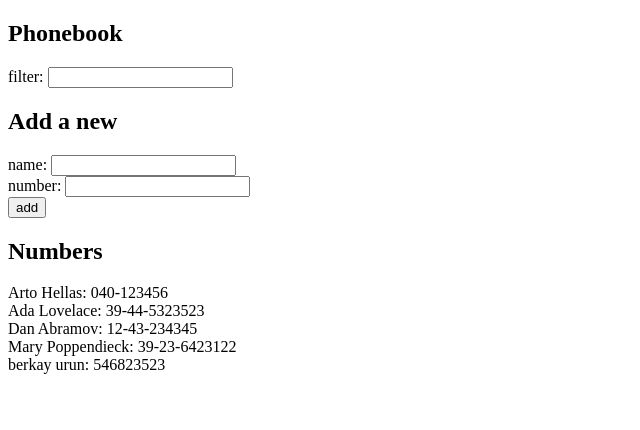
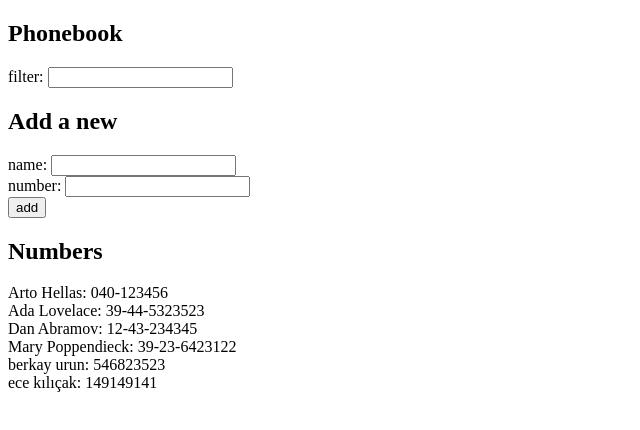
Before and after one commit to brkyurun/fullstackopen22, a React (Vite) app in the folder part2/phonebook/: page / in a window 1280 px wide. Shown: the top 430 px of the page, without its empty margins (0-640 px from the left). Built offline with nearby package versions, Linux system fonts and the light colour scheme; data requests are answered from the project's data file.

Commit message:
complete challenge 2.16

```diff
--- a/part2/phonebook/db.json
+++ b/part2/phonebook/db.json
@@ -24,6 +24,11 @@
       "name": "berkay urun",
       "number": "546823523",
       "id": 5
+    },
+    {
+      "name": "ece kılıçak",
+      "number": "149149141",
+      "id": 6
     }
   ]
 }
--- a/part2/phonebook/src/App.jsx
+++ b/part2/phonebook/src/App.jsx
@@ -1,8 +1,8 @@
 import { useState, useEffect } from "react";
-import axios from "axios";
 import Filter from "./components/Filter";
 import PersonForm from "./components/PersonForm";
 import Persons from "./components/Persons";
+import personService from "./services/persons";
 
 const App = () => {
   const [persons, setPersons] = useState([]);
@@ -12,8 +12,8 @@ const App = () => {
   const [filtered, setFiltered] = useState([]);
 
   useEffect(() => {
-    axios.get("http://localhost:3001/persons").then((res) => {
-      setPersons(res.data);
+    personService.getPersons().then((persons) => {
+      setPersons(persons);
     });
   }, []);
 
@@ -39,11 +39,11 @@ const App = () => {
       number: newNumber,
     };
 
-    axios.post("http://localhost:3001/persons", newPerson);
-
-    setPersons(persons.concat(newPerson));
-    setNewName("");
-    setNewNumber("");
+    personService.addPerson(newPerson).then((addedPerson) => {
+      setPersons(persons.concat(addedPerson));
+      setNewName("");
+      setNewNumber("");
+    });
   };
 
   const handleNameChange = (e) => {
--- /dev/null
+++ b/part2/phonebook/src/services/persons.js
@@ -0,0 +1,17 @@
+import axios from "axios";
+const baseURL = "http://localhost:3001/persons";
+
+const getPersons = () => {
+  const request = axios.get(baseURL);
+  return request.then((response) => response.data);
+};
+
+const addPerson = (personObject) => {
+  const request = axios.post(baseURL, personObject);
+  return request.then((response) => response.data);
+};
+
+export default {
+  getPersons,
+  addPerson,
+};
```
